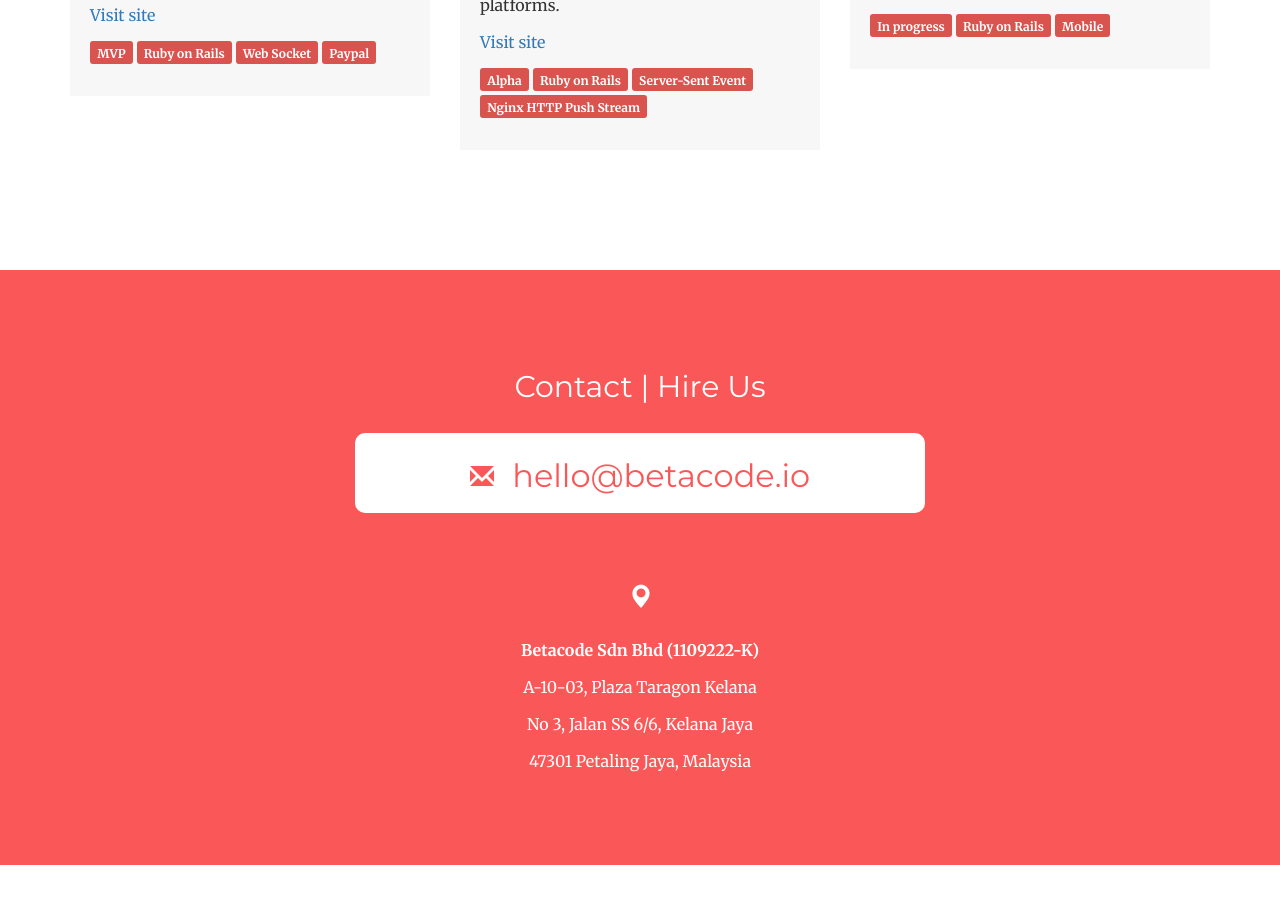
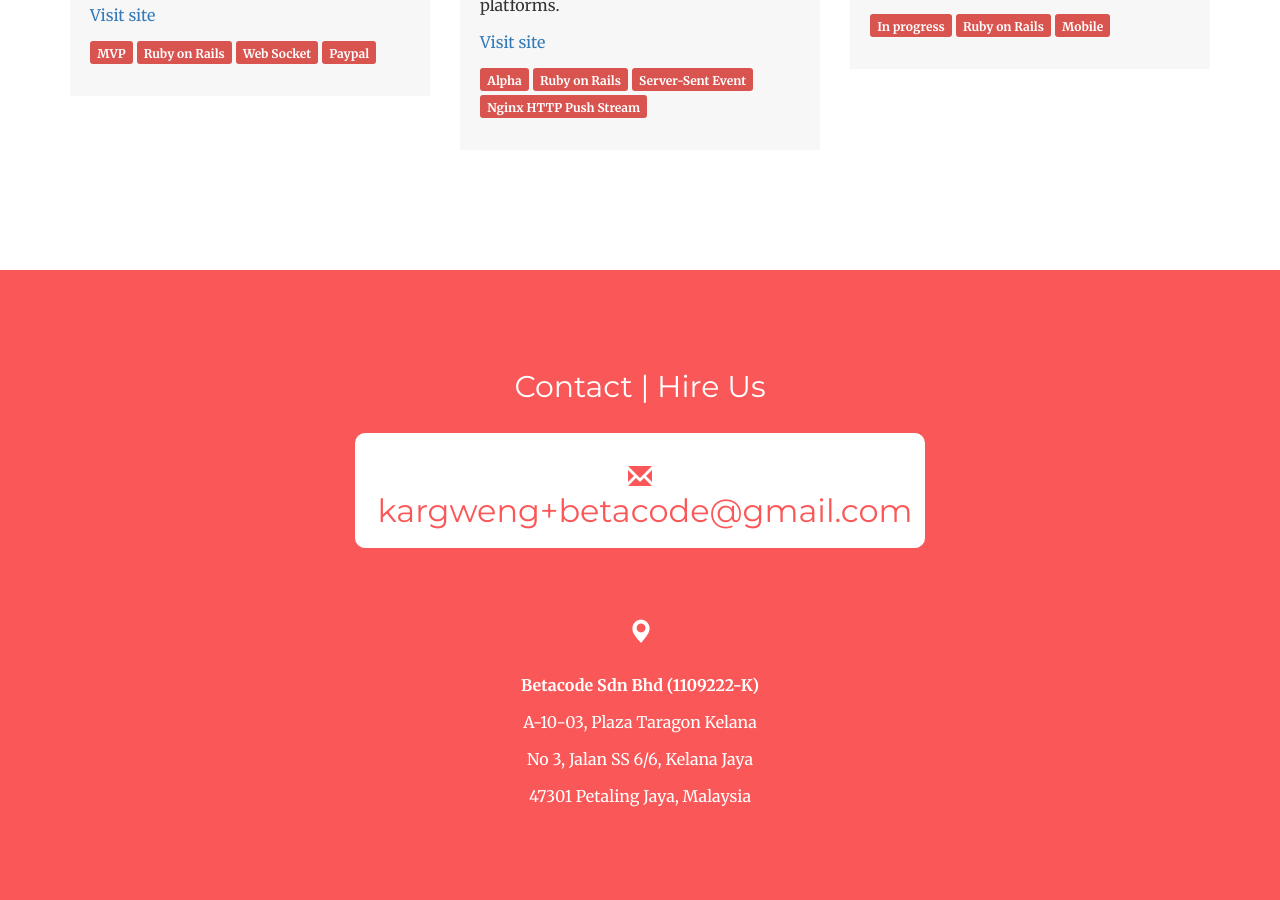
Before and after one commit to betacode-io/betacode-io.github.io-backup, a Jekyll site: the page built from index.html, in a window 1280 px wide and 900 px high, scrolled down 1486 px. Built offline with Jekyll 4.4.1, drawn with Linux system fonts in a browser that asks for light colours; before the commit the page ends 2351 px from its top, so only the background shows below that.

Commit message:
Temporary email.

```diff
--- a/index.html
+++ b/index.html
@@ -117,7 +117,8 @@ layout: default
               <div class="contact-box">
                 <h3>
                   <span class="glyphicon glyphicon-envelope" aria-hidden="true"></span>
-                  <a href="mailto:hello@betacode.io">hello@betacode.io</a>
+                  <!-- <a href="mailto:hello@betacode.io">hello@betacode.io</a> -->
+                  <a href="mailto:kargweng+betacode@gmail.com">kargweng+betacode@gmail.com</a>
                 </h3>
               </div>
               <div class="address">
```
